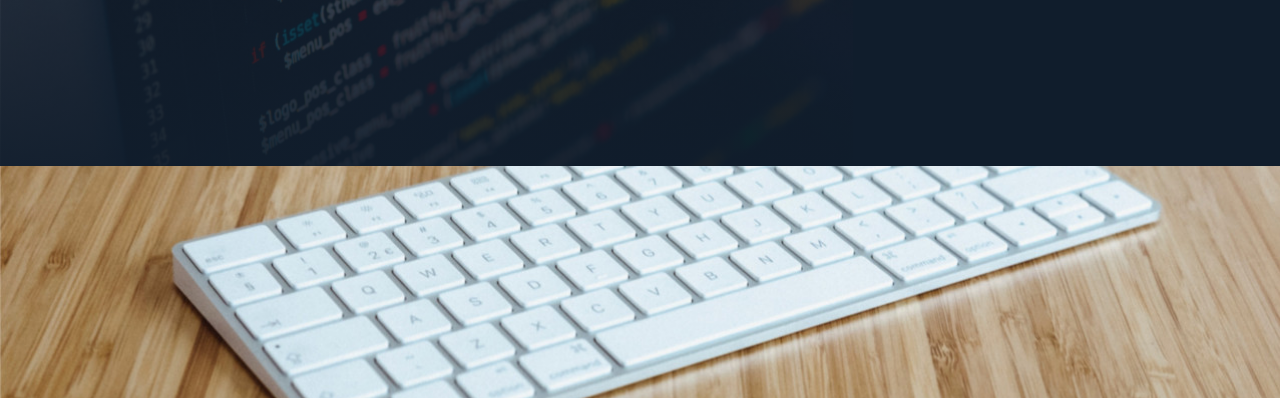
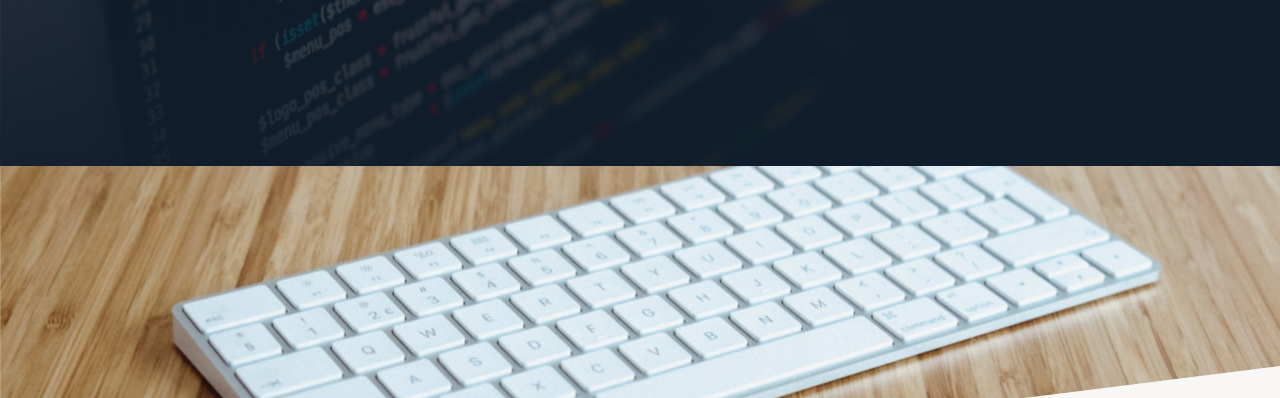
Before and after one commit to elmikeel/portfolio-skolprojekt, a website: page index.html in a window 1280 px wide. Shown: the part 554-952 px from the top of the page. Drawn offline with nearby package versions, Linux system fonts and the light colour scheme.

Commit message:
polygon image transition

```diff
--- a/sass/_base.scss
+++ b/sass/_base.scss
@@ -59,7 +59,7 @@ body {
 
 .container {
     display: grid;
-    grid-template-rows: 90vh 30vh repeat(2, min-content) 25vh;
+    grid-template-rows: 90vh 45vh repeat(2, min-content) 25vh;
     grid-template-columns: repeat(3 , 1fr);
     background-color: $color-grey-light-1;
     grid-template-areas: "intro intro about"
--- a/sass/_img-transition.scss
+++ b/sass/_img-transition.scss
@@ -4,4 +4,5 @@
     background-position: center;
     background-repeat: no-repeat;
     background-size: cover;
+    clip-path: polygon(0 0, 100% 0, 100% 25vh, 0 100%);
 }
```
Also changed, not shown: css/style.css.
